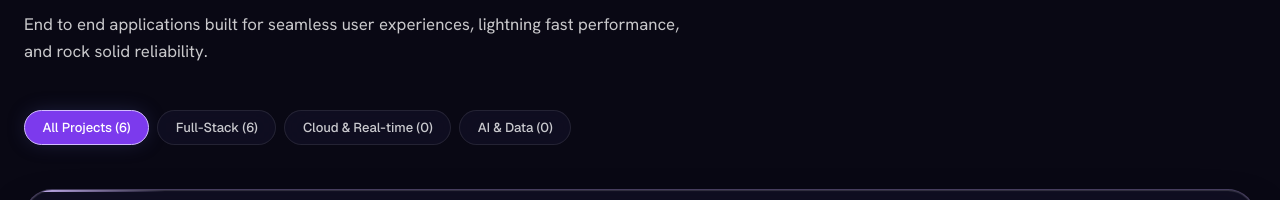
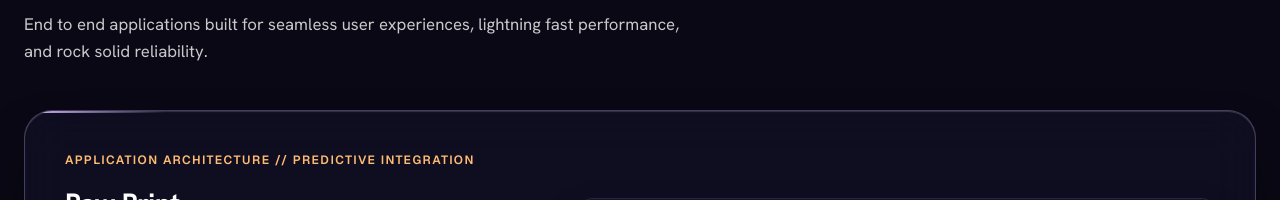
Before and after one commit to mel-muhina/portfolio-2.0, a React (Vite) app: page / in a window 1280 px wide. Shown: the part 1298-1498 px from the top of the page. Built offline with nearby package versions, Linux system fonts and the light colour scheme.

Commit message:
remove filter from view

```diff
--- a/src/Components/Projects/Projects.tsx
+++ b/src/Components/Projects/Projects.tsx
@@ -50,25 +50,26 @@ export default function Projects() {
         </p>
       </div>
 
-      <div className={styles['glass-filter-bar']}>
-        {FILTERS.map((filter) => {
-          const count =
-            filter.key === 'all'
-              ? allProjects.length
-              : allProjects.filter((p) => p.category === filter.key).length;
-          return (
-            <button
-              key={filter.key}
-              className={`${styles['filter-chip-btn']} ${
-                activeFilter === filter.key ? styles.active : ''
-              }`}
-              onClick={() => setActiveFilter(filter.key)}
-            >
-              {filter.label} ({count})
-            </button>
-          );
-        })}
-      </div>
+      {/*Not needed for now - decide what to filter by*/}
+      {/*<div className={styles['glass-filter-bar']}>*/}
+      {/*  {FILTERS.map((filter) => {*/}
+      {/*    const count =*/}
+      {/*      filter.key === 'all'*/}
+      {/*        ? allProjects.length*/}
+      {/*        : allProjects.filter((p) => p.category === filter.key).length;*/}
+      {/*    return (*/}
+      {/*      <button*/}
+      {/*        key={filter.key}*/}
+      {/*        className={`${styles['filter-chip-btn']} ${*/}
+      {/*          activeFilter === filter.key ? styles.active : ''*/}
+      {/*        }`}*/}
+      {/*        onClick={() => setActiveFilter(filter.key)}*/}
+      {/*      >*/}
+      {/*        {filter.label} ({count})*/}
+      {/*      </button>*/}
+      {/*    );*/}
+      {/*  })}*/}
+      {/*</div>*/}
 
       <div className={styles['glass-bento-grid']}>
         {visibleProjects.map((project, index) => {
```
